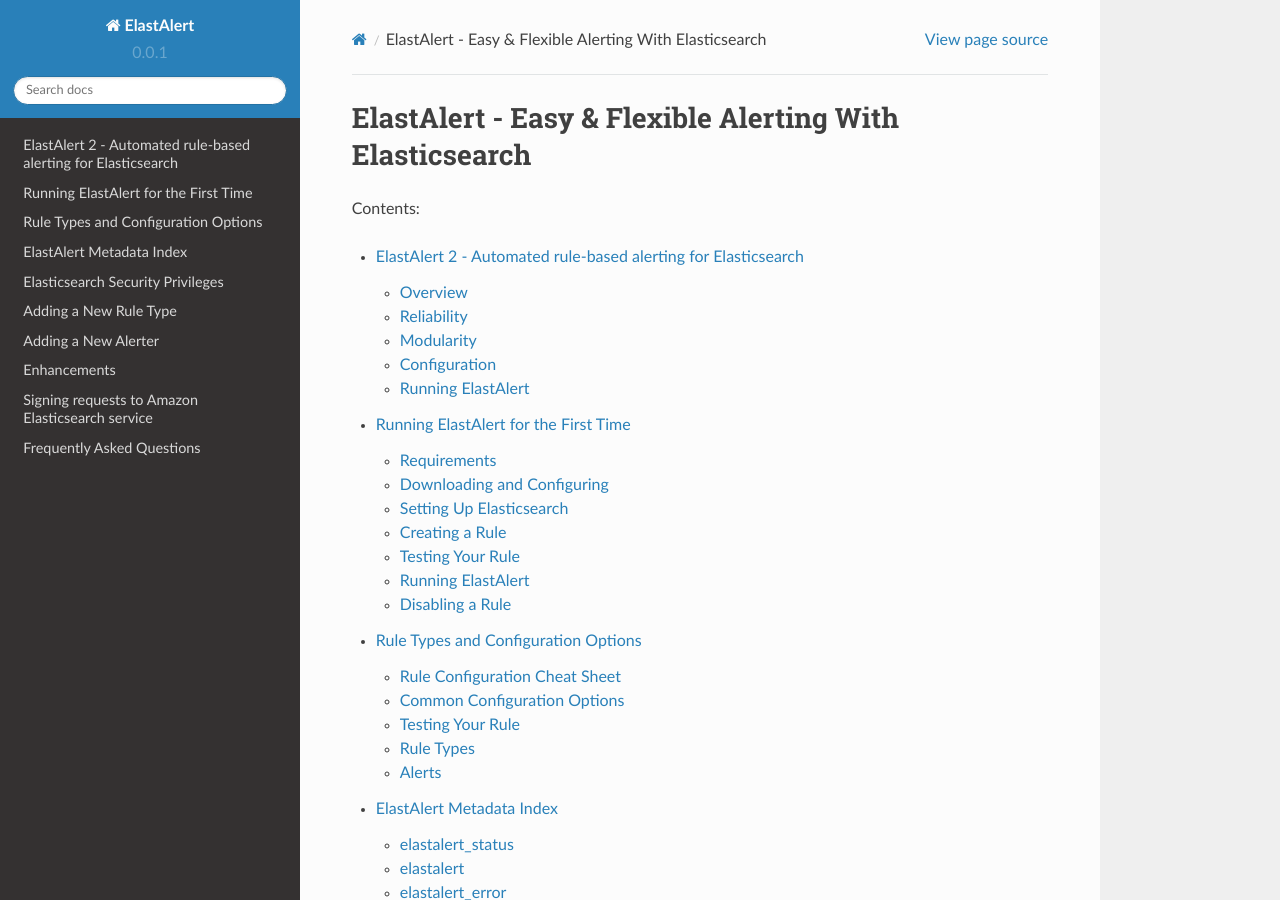
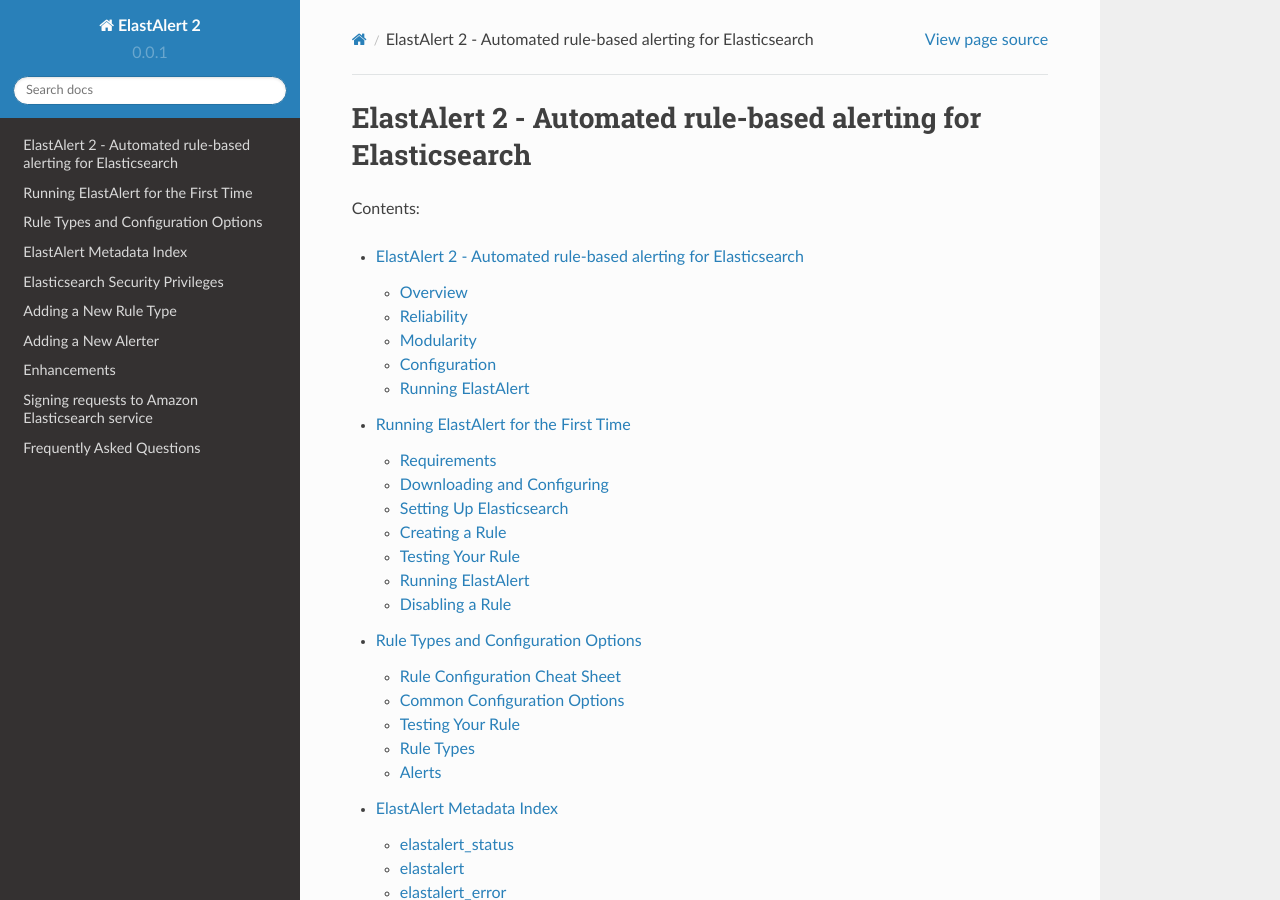
Before and after one commit to Yelp/elastalert, a Sphinx documentation site: the page built from docs/source/index.rst, in a window 1280 px wide and 900 px high. Built offline with Sphinx 7.4.7 and the Read the Docs theme 2.0.0, drawn with Linux system fonts in a browser that asks for light colours; pages that are not in the unit, such as notebooks, are missing from menus; some of the changed text lies outside the part shown.

Commit message:
Update doc refs to ElastAlert 2

```diff
--- a/docs/source/conf.py
+++ b/docs/source/conf.py
@@ -34,8 +34,8 @@
 master_doc = 'index'
 
 # General information about the project.
-project = u'ElastAlert'
-copyright = u'2014, Yelp'
+project = u'ElastAlert 2'
+copyright = u'2014-2021, Yelp, et al'
 
 # The version info for the project you're documenting, acts as replacement for
 # |version| and |release|, also used in various other places throughout the
@@ -171,7 +171,7 @@
 # Grouping the document tree into LaTeX files. List of tuples
 # (source start file, target name, title, author, documentclass [howto/manual]).
 latex_documents = [
-    ('index', 'elastalert.tex', u'ElastAlert Documentation',
+    ('index', 'elastalert.tex', u'ElastAlert 2 Documentation',
      u'Quentin Long', 'manual'),
 ]
 
--- a/docs/source/index.rst
+++ b/docs/source/index.rst
@@ -3,8 +3,8 @@
    You can adapt this file completely to your liking, but it should at least
    contain the root `toctree` directive.
 
-ElastAlert - Easy & Flexible Alerting With Elasticsearch
-========================================================
+ElastAlert 2 - Automated rule-based alerting for Elasticsearch
+==============================================================
 
 Contents:
 
```
